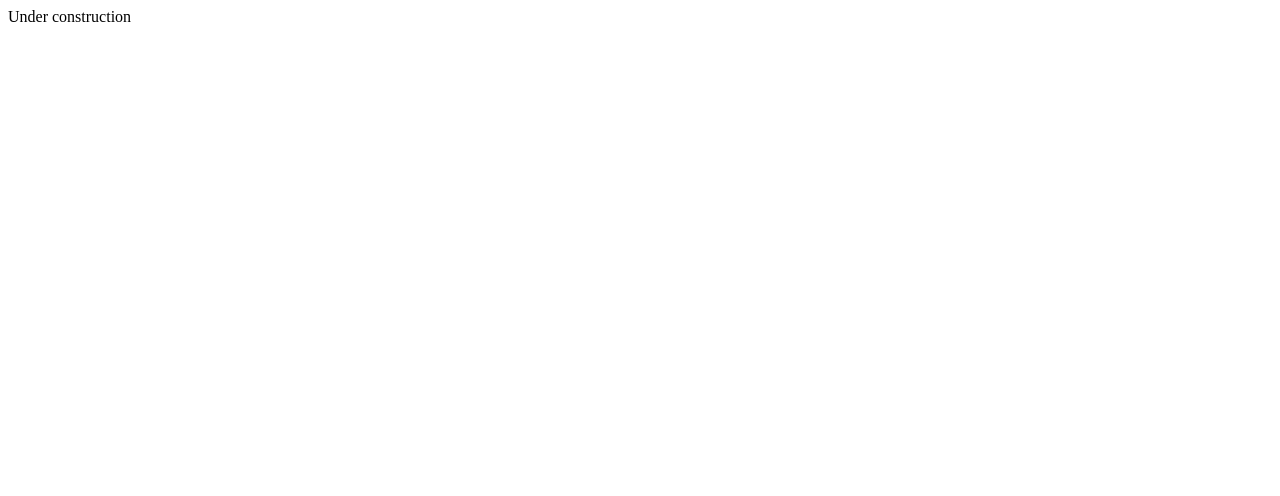
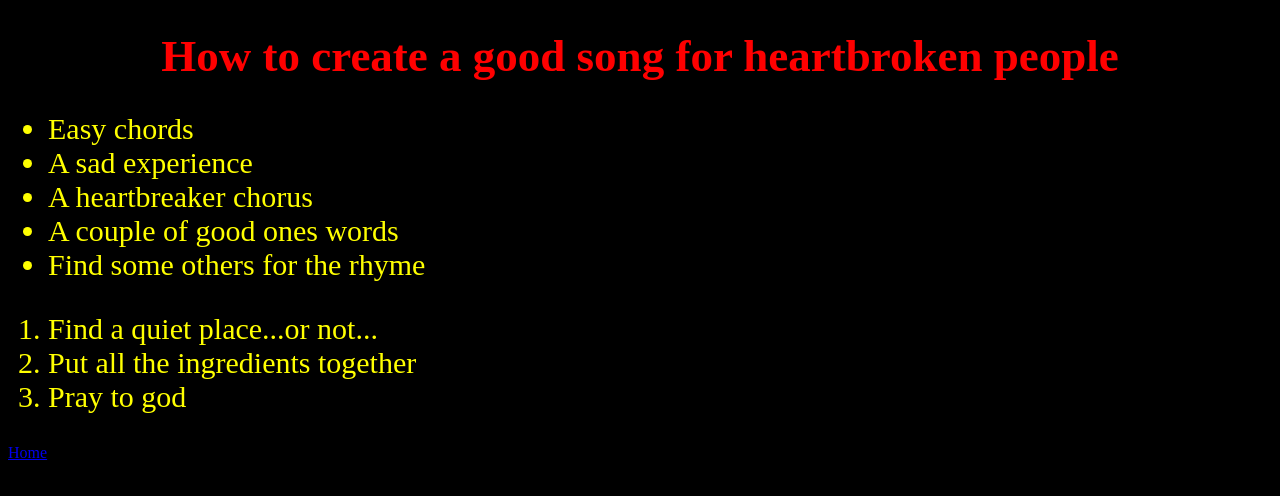
Before and after one commit to arekiu/my-project, a plain HTML site: page pages/music.html in a window 1280 px wide. Drawn offline with Linux system fonts and the light colour scheme.

Commit message:
I added some css

```diff
--- a/pages/music.html
+++ b/pages/music.html
@@ -5,8 +5,27 @@
     <meta http-equiv="X-UA-Compatible" content="IE=edge">
     <meta name="viewport" content="width=device-width, initial-scale=1.0">
     <title>Music</title>
+    <link rel="stylesheet" href="../styles.css">
 </head>
 <body>
-    <p1>Under construction</p1>
+
+    <div class="listas">
+    <h1 class="titulo">How to create a good song for heartbroken people</h1>
+    <ul>
+        <li>Easy chords</li>
+        <li>A sad experience</li>
+        <li>A heartbreaker chorus</li>
+        <li>A couple of good ones words</li>
+        <li>Find some others for the rhyme</li>
+    </ul>
+
+    <ol>
+        <li>Find a quiet place...or not...</li>
+        <li>Put all the ingredients together</li>
+        <li>Pray to god</li>
+    </ol>
+    </div>
+
+    <a href="../index.html">Home</a>
 </body>
 </html>
--- /dev/null
+++ b/styles.css
@@ -0,0 +1,25 @@
+* {
+    background-color: black;
+}
+
+.titulo {
+    color: red;
+    text-align: center;
+    font-size: 45px;
+}
+
+.parrafo {
+    color: yellow;
+    font-size: 25px;
+    font-family: "Arial", sans-serif;
+}
+
+#image-index {
+    height: auto;
+    width: 400px;
+}
+
+.listas {
+    color: yellow;
+    font-size: 30px;
+}
```
Also changed, not shown: index.html (+6 -5 lines), pages/contact.html (+2 -0 lines), pages/story.html (+2 -0 lines).
